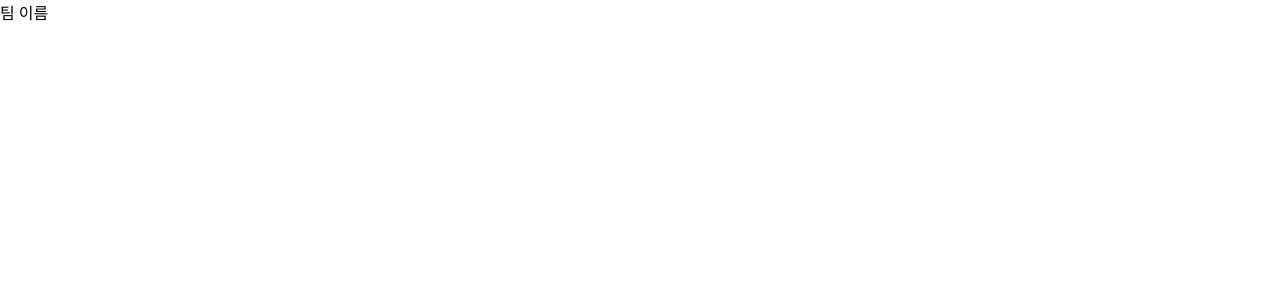
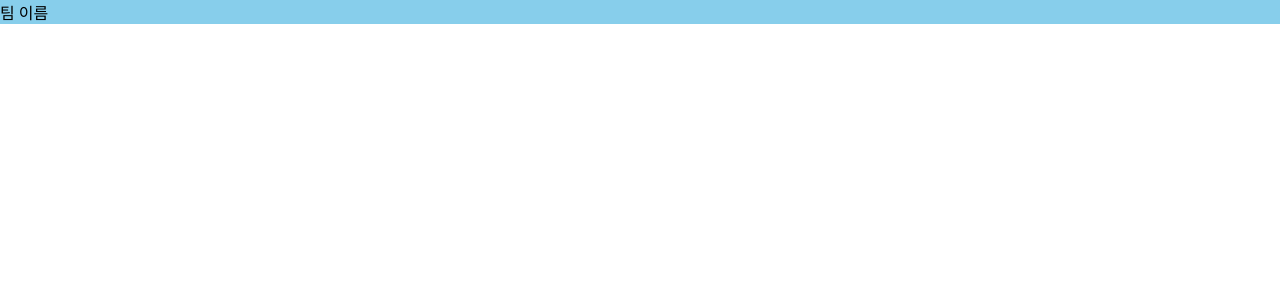
Before and after one commit to piTch-time/pitch-frontend, a React (Create React App) app: page /room in a window 1280 px wide. Shown: the top 300 px of the page. Built offline with nearby package versions, Linux system fonts and the light colour scheme.

Commit message:
fix : 팀 이름 수정

```diff
--- a/src/pages/Room/components/TeamName.tsx
+++ b/src/pages/Room/components/TeamName.tsx
@@ -5,7 +5,11 @@ interface TeamNameProps {
 }
 
 export const TeamName = ({ name }: TeamNameProps) => {
-  return <p>{name}</p>;
+  return (
+    <Container>
+      <p>{name}</p>
+    </Container>
+  );
 };
 
 const Container = styled.div`
```
